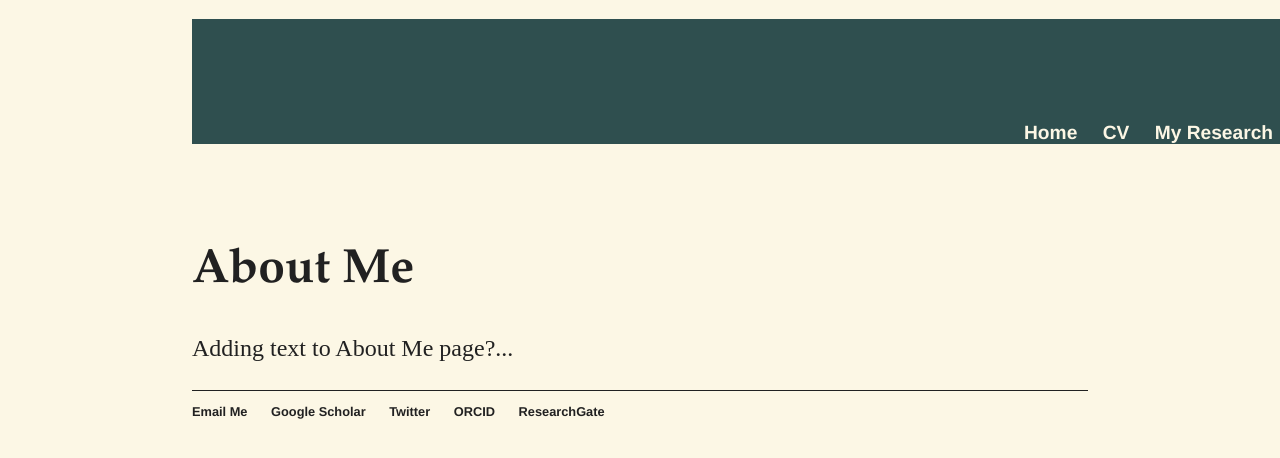
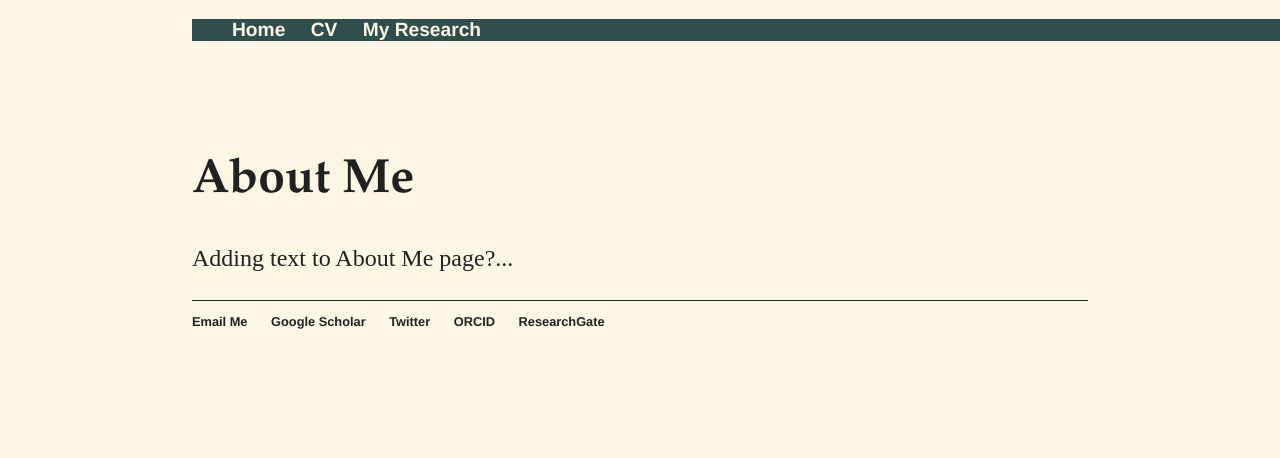
Before and after one commit to alyssa-stansfield/alyssa-stansfield.github.io, a Jekyll site: the page built from about/index.html, in a window 1280 px wide. Shown: the top 458 px of the page. Built offline with Jekyll 4.4.1, drawn with Linux system fonts in a browser that asks for light colours.

```diff
--- a/css/main.css
+++ b/css/main.css
@@ -5,7 +5,7 @@
 }
 
 .container {
-    padding-top: 150px;
+    padding-top: 60px;
 }
 
 footer ul {
@@ -19,8 +19,6 @@
     font-family:'Helvetica', 'Arial', 'Sans-Serif';
     font-size: 1.2em;
     background-color: #2F4F4F;
-    padding-left: 65%;
-    padding-top: 8%;
     list-style: none;
     font-weight: bold;
     position: fixed;
```
